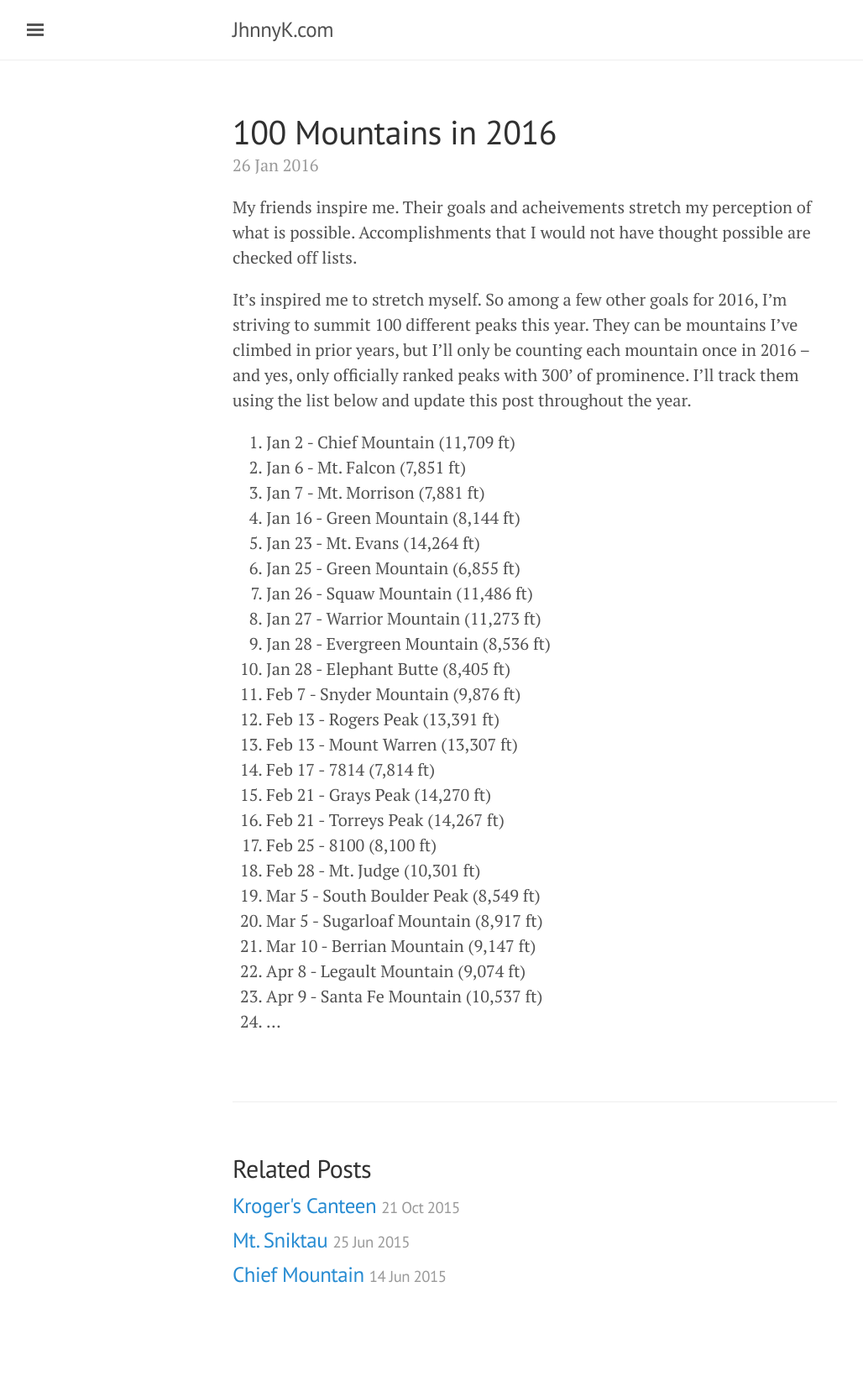
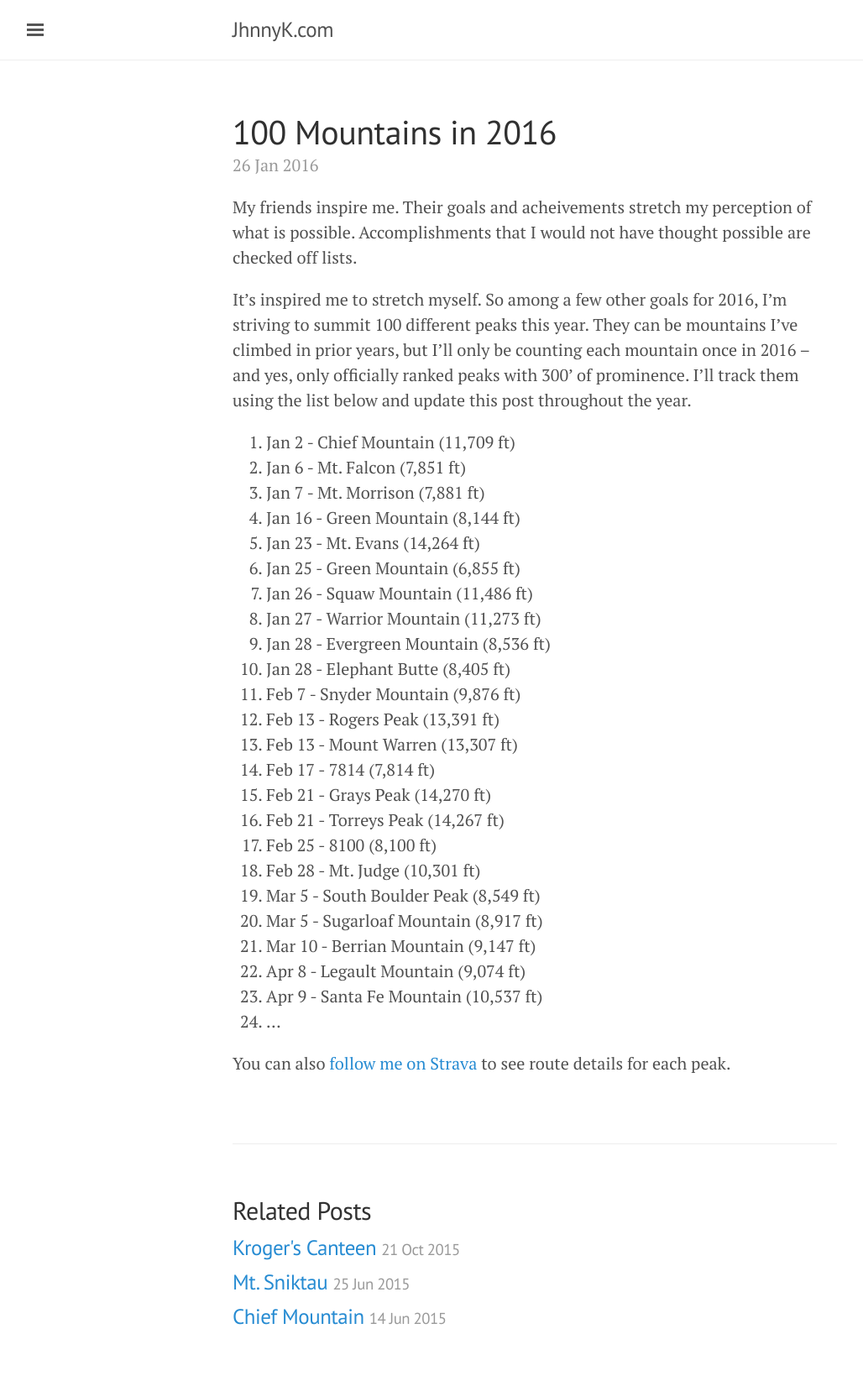
Before and after one commit to jhnnyk/jhnnyk.github.io, a Jekyll site: the page built from _posts/2016-01-26-100-mountains-in-2016.md, in a window 1280 px wide. Shown: the whole page at 84% size, without its empty margins (3-1031 px from the left). Built offline with Jekyll 4.4.1, drawn with Linux system fonts in a browser that asks for light colours; before the commit the page ends 1595 px from its top, so only the background shows below that.

Commit message:
follow me on Strava

```diff
--- a/_posts/2016-01-26-100-mountains-in-2016.md
+++ b/_posts/2016-01-26-100-mountains-in-2016.md
@@ -31,3 +31,5 @@ It's inspired me to stretch myself. So among a few other goals for 2016, I'm str
 22. Apr 8 - Legault Mountain (9,074 ft)
 23. Apr 9 - Santa Fe Mountain (10,537 ft)
 24. ...
+
+You can also [follow me on Strava](https://www.strava.com/athletes/149867) to see route details for each peak.
```
